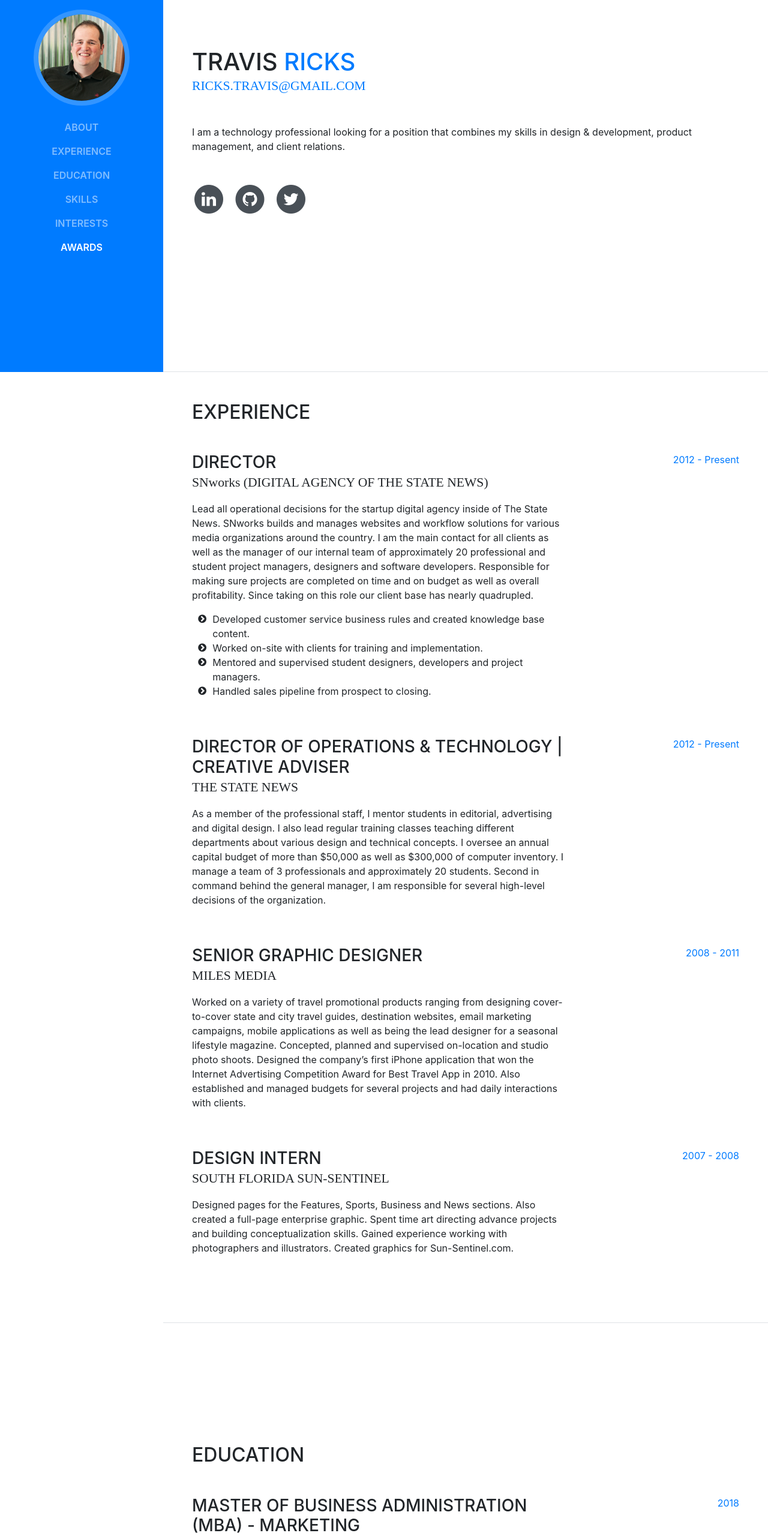
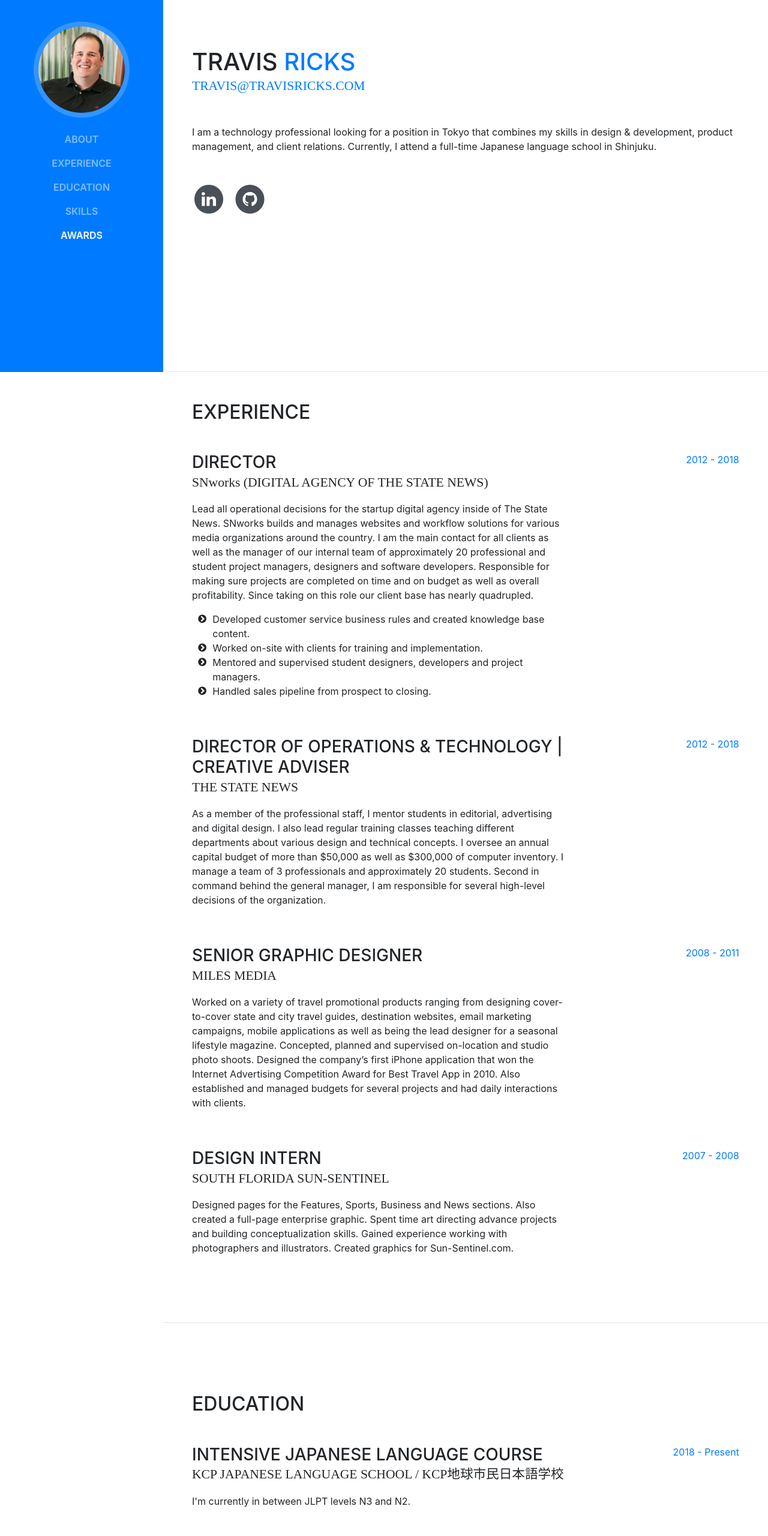
Before and after one commit to travisricks/travisricks.com, a website with bundled scripts: page index.html in a window 1280 px wide. Shown: the part 180-2740 px from the top of the page at 60% size. Built offline with nearby package versions, Linux system fonts and the light colour scheme; a web font is replaced by a local one.

Commit message:
updates to profile

```diff
--- a/index.html
+++ b/index.html
@@ -5,7 +5,7 @@
 
     <meta charset="utf-8">
     <meta name="viewport" content="width=device-width, initial-scale=1, shrink-to-fit=no">
-    <meta name="description" content="">
+    <meta name="description" content="Tokyo-based digital professional with experience in product management, client relations and team leadership">
     <meta name="author" content="Travis Ricks">
 
     <title>Travis Ricks</title>
@@ -79,9 +79,9 @@
           <li class="nav-item">
             <a class="nav-link js-scroll-trigger" href="#skills">Skills</a>
           </li>
-          <li class="nav-item">
+          <!-- <li class="nav-item">
             <a class="nav-link js-scroll-trigger" href="#interests">Interests</a>
-          </li>
+          </li> -->
           <li class="nav-item">
             <a class="nav-link js-scroll-trigger" href="#awards">Awards</a>
           </li>
@@ -97,9 +97,9 @@
             <span class="text-primary">Ricks</span>
           </h1>
           <div class="subheading mb-5">
-            <a href="mailto:ricks.travis@gmail.com">ricks.travis@gmail.com</a>
+            <a href="mailto:travis@travisricks.com?subject=Hi Travis - from travisricks.com">travis@travisricks.com</a>
           </div>
-          <p class="mb-5">I am a technology professional looking for a position that combines my skills in design &amp; development, product management, and client relations.</p>
+          <p class="mb-5">I am a technology professional looking for a position in Tokyo that combines my skills in design &amp; development, product management, and client relations. Currently, I attend a full-time Japanese language school in Shinjuku.</p>
           <ul class="list-inline list-social-icons mb-0">
             <!-- <li class="list-inline-item">
               <a href="#">
@@ -125,14 +125,14 @@
                 </span>
               </a>
             </li>
-            <li class="list-inline-item">
+            <!-- <li class="list-inline-item">
               <a href="https://twitter.com/BigMouthTrav">
                 <span class="fa-stack fa-lg">
                   <i class="fa fa-circle fa-stack-2x"></i>
                   <i class="fa fa-twitter fa-stack-1x fa-inverse"></i>
                 </span>
               </a>
-            </li>
+            </li> -->
           </ul>
         </div>
       </section>
@@ -166,7 +166,7 @@
               </ul>
             </div>
             <div class="resume-date text-md-right">
-              <span class="text-primary">2012 - Present</span>
+              <span class="text-primary">2012 - 2018</span>
             </div>
           </div>
 
@@ -177,7 +177,7 @@
               <p>As a member of the professional staff, I mentor students in editorial, advertising and digital design. I also lead regular training classes teaching different departments about various design and technical concepts. I oversee an annual capital budget of more than $50,000 as well as $300,000 of computer inventory. I manage a team of 3 professionals and approximately 20 students. Second in command behind the general manager, I am responsible for several high-level decisions of the organization.</p>
             </div>
             <div class="resume-date text-md-right">
-              <span class="text-primary">2012 - Present</span>
+              <span class="text-primary">2012 - 2018</span>
             </div>
           </div>
 
@@ -213,6 +213,17 @@
 
           <div class="resume-item d-flex flex-column flex-md-row mb-5">
             <div class="resume-content mr-auto">
+              <h3 class="mb-0">Intensive Japanese language course</h3>
+              <div class="subheading mb-3">KCP Japanese Language School / KCP地球市民日本語学校</div>
+              <p>I'm currently in between JLPT levels N3 and N2.</p>
+            </div>
+            <div class="resume-date text-md-right">
+              <span class="text-primary">2018 - Present</span>
+            </div>
+          </div>
+
+          <div class="resume-item d-flex flex-column flex-md-row mb-5">
+            <div class="resume-content mr-auto">
               <h3 class="mb-0">Master of Business Administration (MBA) - Marketing</h3>
               <div class="subheading mb-3">Central Michigan University</div>
             </div>
@@ -240,12 +251,9 @@
           <h2 class="mb-5">Skills</h2>
 
           <div class="subheading mb-3">Digital Process</div>
-          <ul class="fa-ul mb-3">
+          <ul class="mb-3"><!-- fa-ul  -->
             <li><i class="fa-li fa fa-check"></i>
                 Product management (Lead UI and UX for a Content Management System)</li>
-            <li>
-              <i class="fa-li fa fa-check"></i>
-              Mobile-first, responsive design workflow</li>
             <li>
               <i class="fa-li fa fa-check"></i>
               Mobile-first, responsive design workflow</li>
@@ -324,12 +332,12 @@
         </div>
       </section>
 
-      <section class="resume-section p-3 p-lg-5 d-flex flex-column" id="interests">
+      <!-- <section class="resume-section p-3 p-lg-5 d-flex flex-column" id="interests">
         <div class="my-auto">
           <h2 class="mb-5">...</h2>
           <p>interests here</p>
         </div>
-      </section>
+      </section> -->
 
       <section class="resume-section p-3 p-lg-5 d-flex flex-column" id="awards">
         <div class="my-auto">
```
